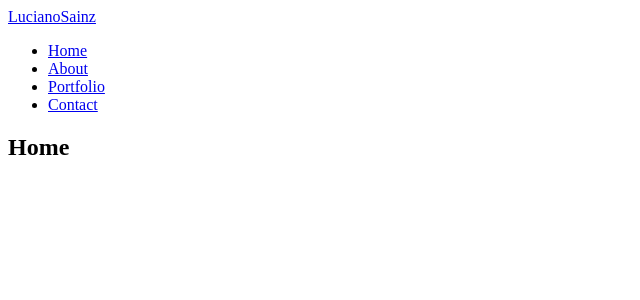
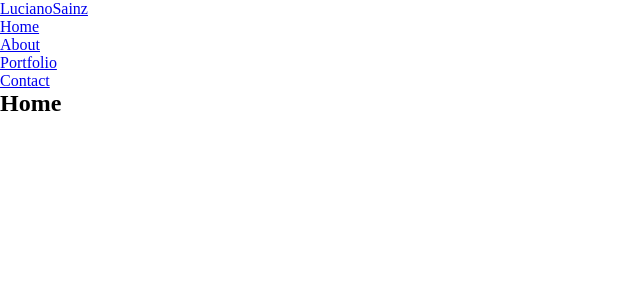
Before and after one commit to LucianoSainz/react-NavBar, a React (Create React App) app: page / in a window 1280 px wide. Shown: the top 300 px of the page, without its empty margins (0-640 px from the left). Built offline with nearby package versions, Linux system fonts and the light colour scheme.

Commit message:
added css and classname in ul and li

```diff
--- a/src/App.js
+++ b/src/App.js
@@ -1,3 +1,4 @@
+import './components/Styles.css'
 import NavBar from './components/NavBar';
 import {BrowserRouter as Router, Switch, Route} from 'react-router-dom';
 import {Home} from './components/Pages/Home';
@@ -12,12 +13,14 @@ function App() {
   <>
   <Router>
        <NavBar />
+       <div className='pages'>
   <Switch>
     <Route exact path="/" component={Home} />
     <Route  path="/about" component={About} />
     <Route  path="/portfolio" component={Portfolio} />
     <Route  path="/contact" component={Contact} />
   </Switch>
+  </div>
   </Router>
   </>
   );
--- a/src/components/NavBar.js
+++ b/src/components/NavBar.js
@@ -10,23 +10,23 @@ function NavBar(){
                         LucianoSainz
                     </NavLink>
 
-                    <ul>
-                        <li>
+                    <ul className='nav-menu'>
+                        <li className="nav-item">
                         <NavLink exct to="/" className='nav-links'>
                             Home
                         </NavLink>
                         </li>
-                        <li>
+                        <li className="nav-item">
                         <NavLink exct to="/about" className='nav-links'>
                             About
                         </NavLink>
                         </li>
-                        <li>
+                        <li className="nav-item">
                         <NavLink exct to="/portfolio" className='nav-links'>
                             Portfolio
                         </NavLink>
                         </li>
-                        <li>
+                        <li className="nav-item">
                         <NavLink exct to="/contact" className='nav-links'>
                             Contact
                         </NavLink>
--- /dev/null
+++ b/src/components/Styles.css
@@ -0,0 +1,4 @@
+*{
+    margin: 0;
+    padding: 0;
+}
```
